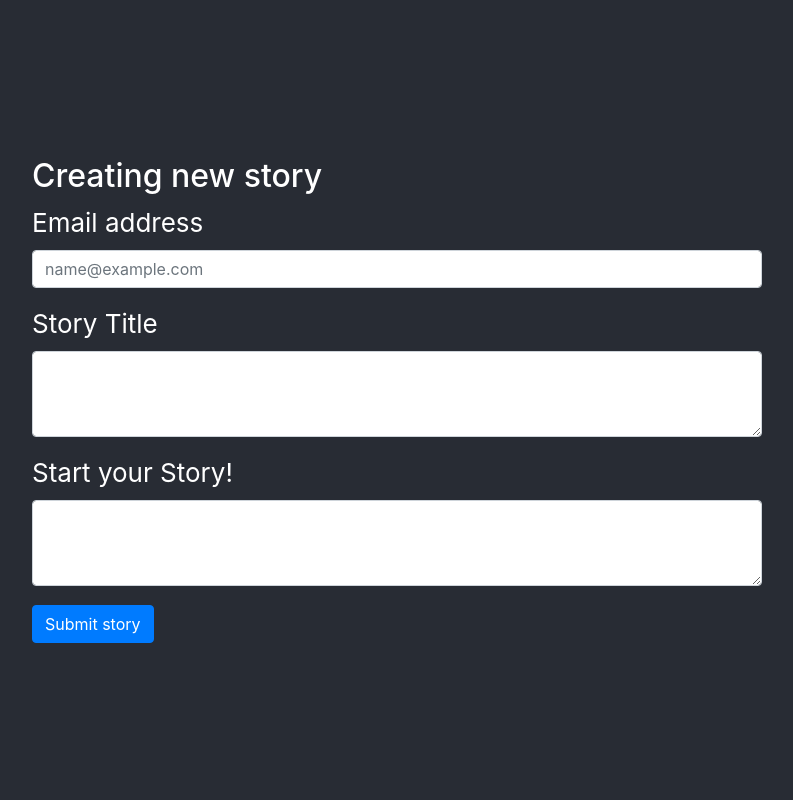
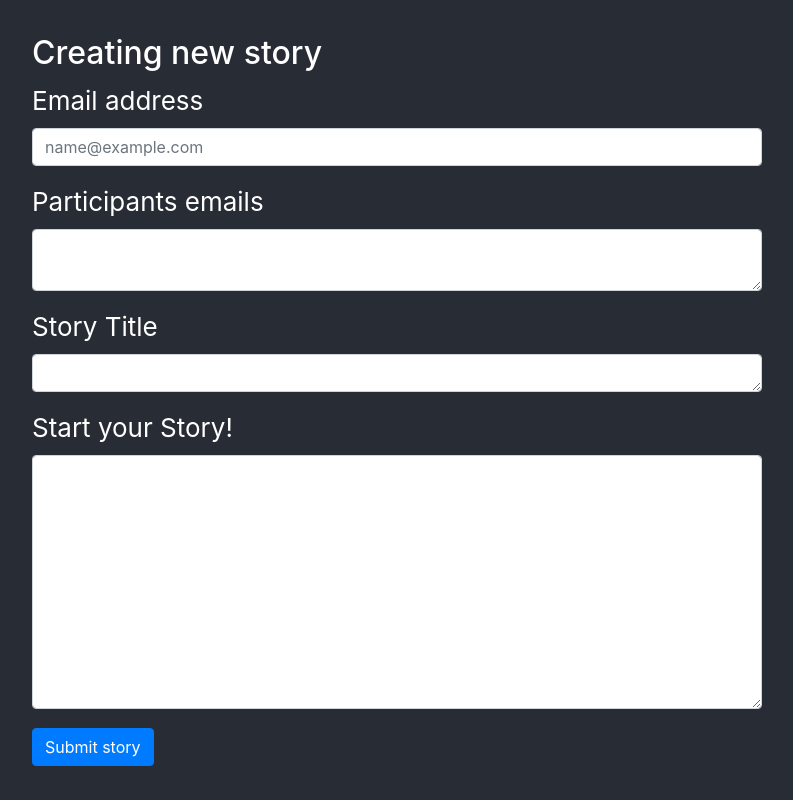
Before and after one commit to CivanErbay/tellzy, a React (Create React App) app: page /story in a window 1280 px wide. Shown: the whole page, without its empty margins (243-1036 px from the left). Built offline with nearby package versions, Linux system fonts and the light colour scheme; no server answers.

Commit message:
participants

```diff
--- a/src/Components/CreatingStory.jsx
+++ b/src/Components/CreatingStory.jsx
@@ -64,13 +64,25 @@ export default class CreatingStory extends Component {
                   onChange={this.handleChange.bind(this)}
                 />
               </Form.Group>
+              {/* Participants */}
+              <Form.Group>
+                <Form.Label>Participants emails</Form.Label>
+                <Form.Control
+                  required
+                  as="textarea"
+                  rows="2"
+                  name="participantEmails"
+                  onChange={this.handleChange.bind(this)}
+                />
+              </Form.Group>
+
               {/* TITLE */}
               <Form.Group>
                 <Form.Label>Story Title</Form.Label>
                 <Form.Control
                   required
                   as="textarea"
-                  rows="3"
+                  rows="1"
                   name="storyTitle"
                   onChange={this.handleChange.bind(this)}
                 />
@@ -81,7 +93,7 @@ export default class CreatingStory extends Component {
                 <Form.Control
                   required
                   as="textarea"
-                  rows="3"
+                  rows="10"
                   name="storyText"
                   onChange={this.handleChange.bind(this)}
                 />
```
